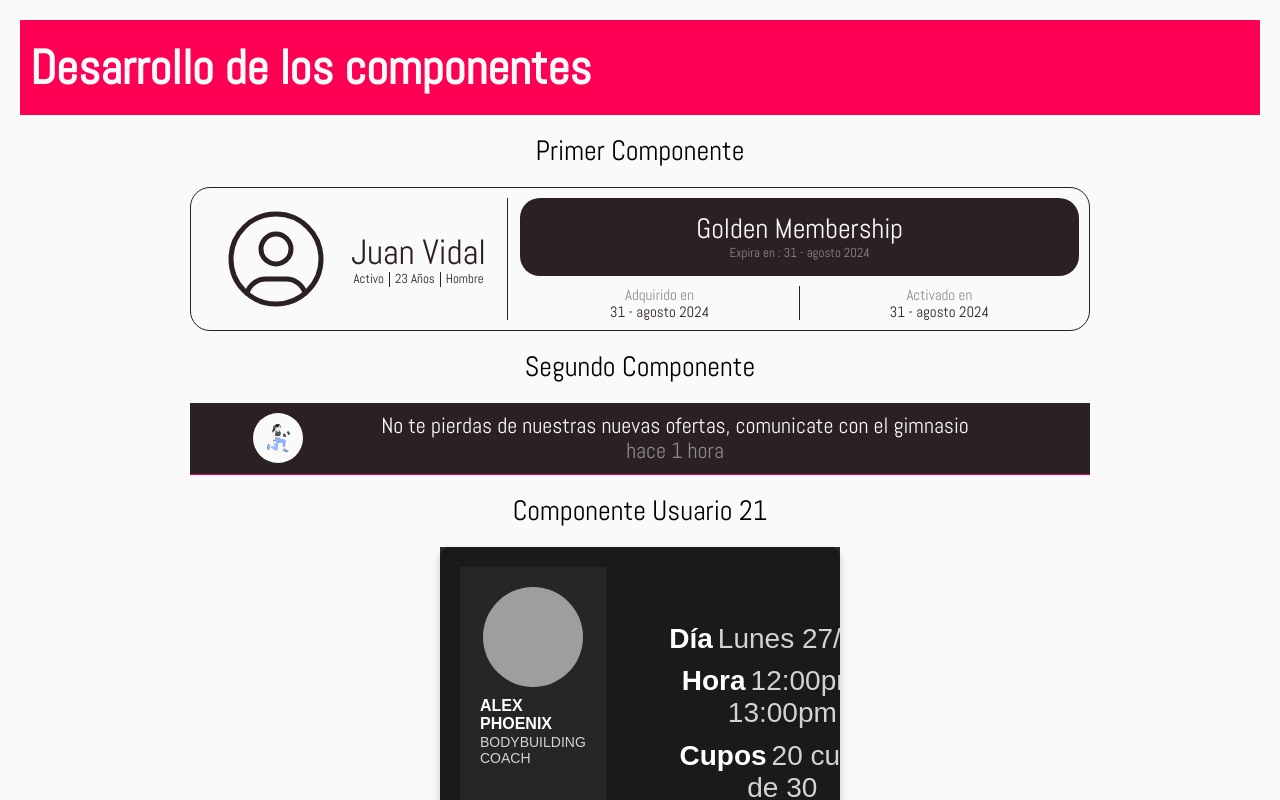
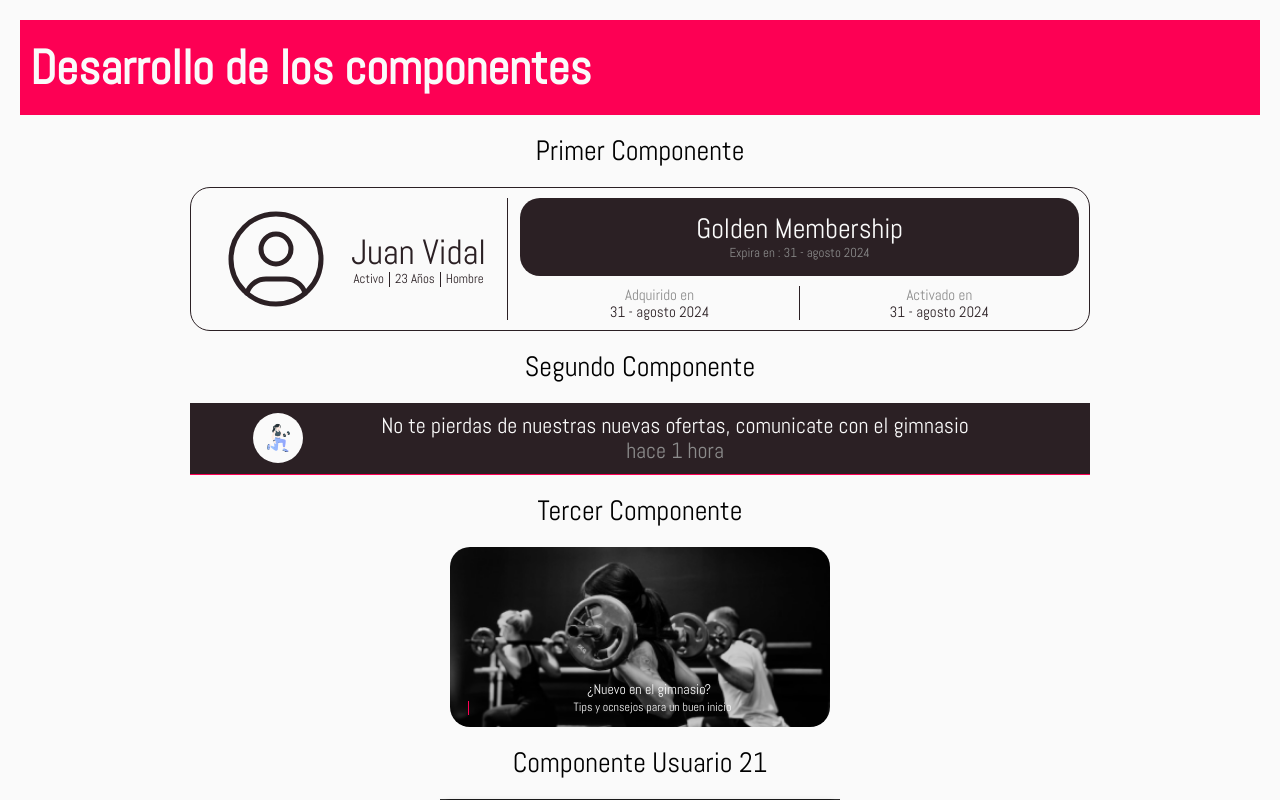
Before and after one commit to TheTruthIsAlwaysComingBack/ControlShiftCreate, a React (Vite) app: page / in a window 1280 px wide. Shown: the top 800 px of the page. Built offline with nearby package versions, Linux system fonts and the light colour scheme; grey boxes are pictures that could not be loaded.

Commit message:
resolviendo conflictos

```diff
--- a/src/componentes/Home.jsx
+++ b/src/componentes/Home.jsx
@@ -1,6 +1,7 @@
 import React from "react";
 import "./Home.css";
 import InformacionUsuario from "./InformacionUsuario";
+import InformacionGeneral from "./InformacionGeneral";
 import Notificaciones from "./Notificaciones";
 import CompUsuario21 from "./CompUsuario21";
 import CompUsuario22 from "./CompUsuario22";
@@ -24,6 +25,10 @@ function Home() {
           <p className="no-margin">Segundo Componente</p>
           <div className="componentes-contenedor">
             <Notificaciones />
+          </div>
+          <p className="no-margin">Tercer Componente</p>
+          <div className="componentes-contenedor">
+            <InformacionGeneral />
           </div>
           <p className="no-margin">Componente Usuario 21</p>
           <div className="componentes-contenedor">
```
